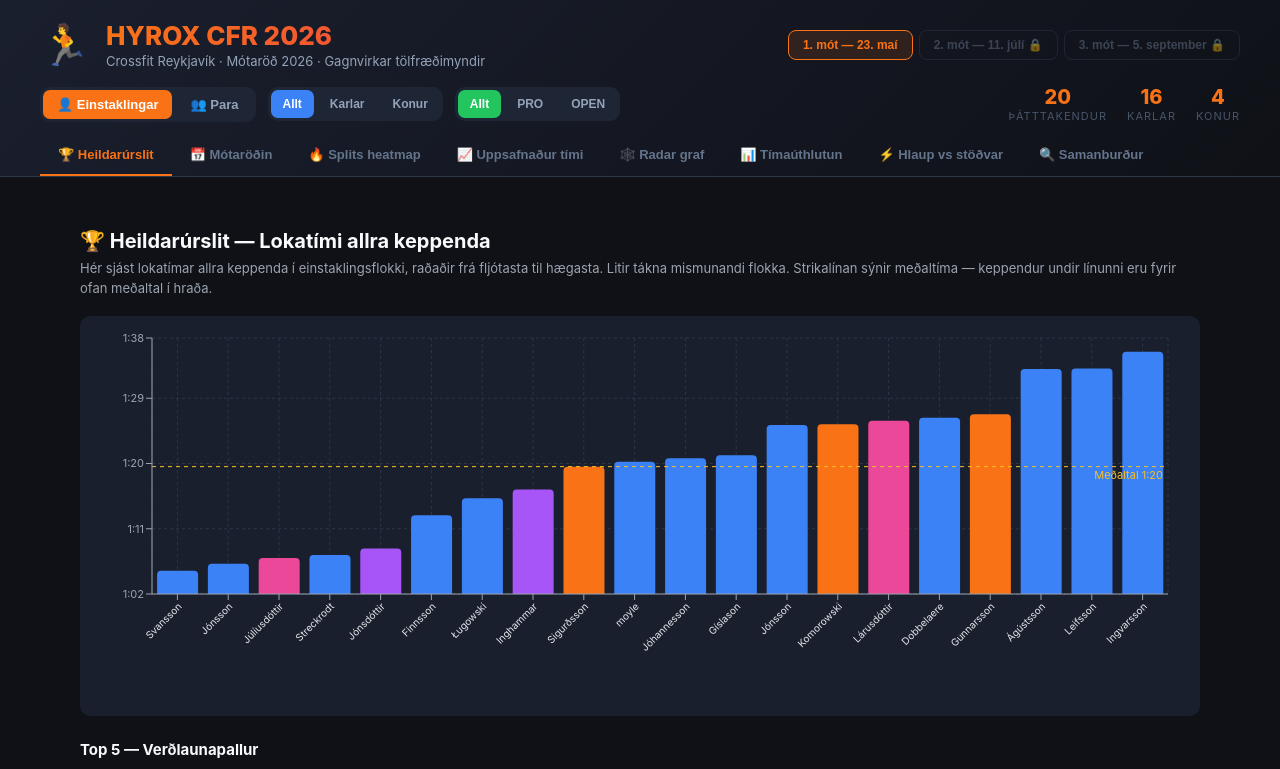
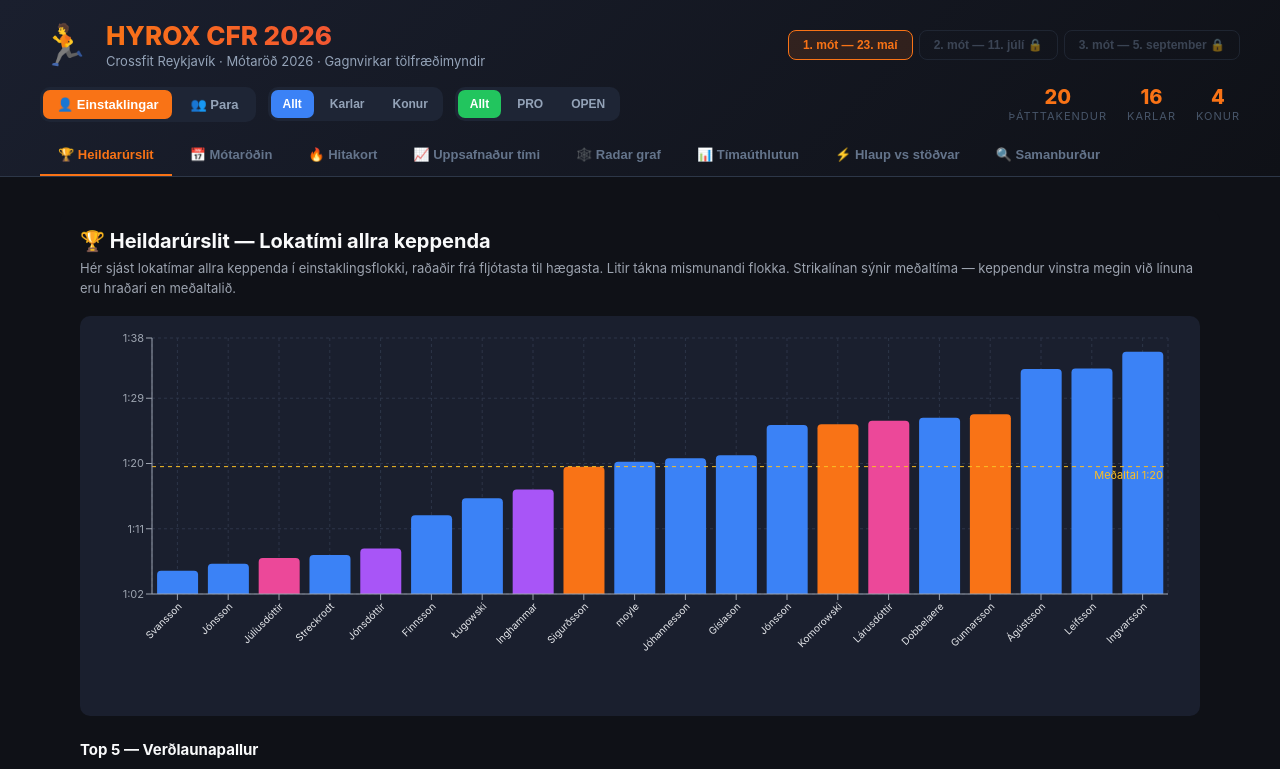
Before and after one commit to busla/hyrox-cfr-2026, a React (Vite) app: page / in a window 1280 px wide. Shown: the top 769 px of the page. Built offline with nearby package versions, Linux system fonts and the light colour scheme.

Commit message:
fix: íslenska leiðrétt - Hitakort, Hlaup vs stöðvar, keppandi, radar hans

```diff
--- a/src/App.jsx
+++ b/src/App.jsx
@@ -14,7 +14,7 @@
 const TABS = [
   { id: 'finish',   label: '🏆 Heildarúrslit' },
   { id: 'series',   label: '📅 Mótaröðin' },
-  { id: 'heatmap',  label: '🔥 Splits heatmap' },
+  { id: 'heatmap',  label: '🔥 Hitakort' },
   { id: 'cumulative', label: '📈 Uppsafnaður tími' },
   { id: 'radar',    label: '🕸️ Radar graf' },
   { id: 'stacked',  label: '📊 Tímaúthlutun' },
--- a/src/components/FinishTimesChart.jsx
+++ b/src/components/FinishTimesChart.jsx
@@ -185,7 +185,7 @@
       <p style={{ color: '#9ca3af', fontSize: 13, marginTop: 6, marginBottom: 18, lineHeight: 1.5 }}>
         Hér sjást lokatímar allra keppenda í {category === 'para' ? 'pörum' : 'einstaklingsflokki'},
         raðaðir frá fljótasta til hægasta. Litir tákna mismunandi flokka. Strikalínan sýnir
-        meðaltíma — keppendur undir línunni eru fyrir ofan meðaltal í hraða.
+        meðaltíma — keppendur vinstra megin við línuna eru hraðari en meðaltalið.
       </p>
 
       {/* Main chart — explicit height wrapper required for ResponsiveContainer in recharts v3 */}
--- a/src/components/RadarChart.jsx
+++ b/src/components/RadarChart.jsx
@@ -222,7 +222,7 @@
           👤 Einstaklingsgreining
         </h3>
         <p style={{ color: '#9ca3af', marginTop: 6, marginBottom: 16, fontSize: 13 }}>
-          Veldu íþróttamann til að sjá hans radar í samanburði við meðaltal deildar.
+          Veldu keppanda til að sjá radar hans í samanburði við meðaltal deildar.
         </p>
 
         <select
@@ -239,7 +239,7 @@
             marginBottom: 16,
           }}
         >
-          <option value="">— Veldu íþróttamann —</option>
+          <option value="">— Veldu keppanda —</option>
           {athleteOptions.map((a) => (
             <option key={`${a.name}-${a.division}`} value={a.display_name || a.name}>
               {a.display_name || a.name} ({a.division})
--- a/src/components/ScatterChart.jsx
+++ b/src/components/ScatterChart.jsx
@@ -127,7 +127,7 @@
       }}
     >
       <h2 style={{ margin: 0, color: '#fff', fontSize: 22 }}>
-        ⚡ Hlaupamenn vs styrklingur
+        ⚡ Hlaup vs stöðvar
       </h2>
       <p
         style={{
@@ -138,7 +138,7 @@
           lineHeight: 1.5,
         }}
       >
-        Hver punktur er einn íþróttamaður: X-ásinn sýnir heildartíma í hlaupi
+        Hver punktur er einn keppandi: X-ásinn sýnir heildartíma í hlaupi
         og Y-ásinn heildartíma á stöðvum. Skálínurnar tengja saman jafna
         heildartíma.
         <br />
--- a/src/components/SplitsHeatmap.jsx
+++ b/src/components/SplitsHeatmap.jsx
@@ -205,7 +205,7 @@
   return (
     <div style={styles.wrapper}>
       <div style={styles.card}>
-        <h2 style={styles.title}>🔥 Splits heatmap — Tími á hverri stöð</h2>
+        <h2 style={styles.title}>🔥 Hitakort — Tími á hverri stöð</h2>
         <p style={styles.desc}>
           Hér sést hitakort yfir tímann sem hver keppandi tók á hverri af 8 stöðvunum í Hyrox.
           Grænir reitir tákna hraðari tíma en meðaltal stöðvarinnar, rauðir reitir tákna hægari
```
